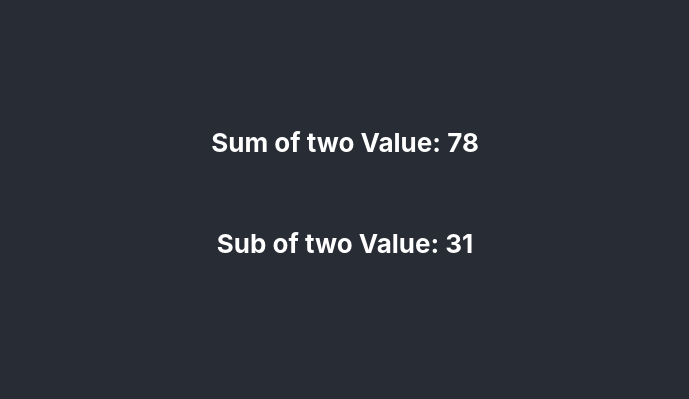
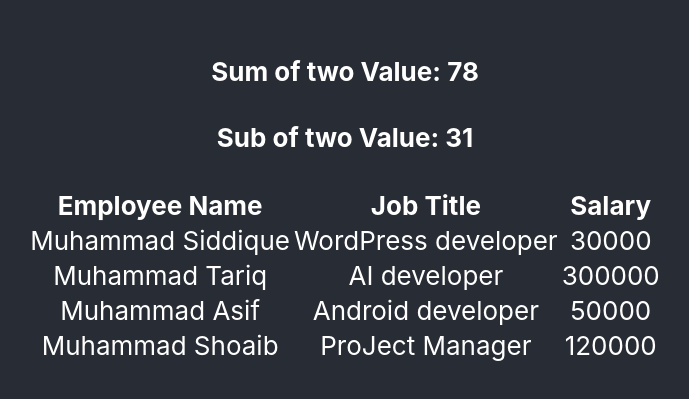
Before and after one commit to Muhammad1Siddique/react-typescript, a React (Create React App) app: page / in a window 1280 px wide. Shown: the part 207-606 px from the top of the page, without its empty margins (295-984 px from the left). Built offline with nearby package versions, Linux system fonts and the light colour scheme; the HTML template or start-up script is replaced by a standard one.

Commit message:
Props with object

```diff
--- a/src/App.tsx
+++ b/src/App.tsx
@@ -1,26 +1,14 @@
 import React from 'react';
+import PropsApp from './Components/PropsApp';
+import NewEmp from './Components/NewEmp';
 import './App.css';
 
-function Sum(a:number, b:number){
-  return a + b;
-}
-
-interface IProps {
-  value1: number;
-  value2: number;
-}
-
-function SubComponent(Props:IProps){
-  return <>{Props.value1 - Props.value2}</>
-}
-
 function App() {
-  const Value = Sum(33,45);
   return (
     <div className="App">
       <header className="App-header">
-       <h4>Sum of two Value: {Value}</h4>
-       <h4>Sub of two Value: <SubComponent value1={95} value2={64}/></h4>
+        <PropsApp/>
+        <NewEmp/>
       </header>
     </div>
   );
--- /dev/null
+++ b/src/Components/NewEmp.tsx
@@ -0,0 +1,36 @@
+import React from 'react'
+
+interface Employee{
+    EmpName: String;
+    JobTitle: String;
+    Salary: number;
+}
+
+function Welcome(Props:Employee) {
+    const {EmpName, JobTitle, Salary} = Props;
+    return (<tr><td>{EmpName}</td><td>{JobTitle}</td> <td>{Salary}</td></tr>)
+}
+
+const NewEmp = () => {
+    return (
+        <div>
+            <table>
+                <thead>
+                    <tr>
+                        <th>Employee Name</th>
+                        <th>Job Title</th>
+                        <th>Salary</th>
+                    </tr>
+                </thead>
+                <tbody>
+                <Welcome EmpName="Muhammad Siddique" JobTitle="WordPress developer" Salary={30000}/>
+                <Welcome EmpName="Muhammad Tariq" JobTitle="AI developer" Salary={300000}/>
+                <Welcome EmpName="Muhammad Asif" JobTitle="Android developer" Salary={50000}/>
+                <Welcome EmpName="Muhammad Shoaib" JobTitle="ProJect Manager" Salary={120000}/>
+                </tbody>
+            </table>
+
+        </div>
+    )
+}
+export default NewEmp;
--- /dev/null
+++ b/src/Components/PropsApp.tsx
@@ -0,0 +1,27 @@
+import React from 'react';
+import '../App.css';
+
+function Sum(a:number, b:number){
+  return a + b;
+}
+
+interface IProps {
+  value1: number;
+  value2: number;
+}
+
+function SubComponent(Props:IProps){
+  return <>{Props.value1 - Props.value2}</>
+}
+
+function PropsApp() {
+  const Value = Sum(33,45);
+  return (
+    <div>
+       <h4>Sum of two Value: {Value}</h4>
+       <h4>Sub of two Value: <SubComponent value1={95} value2={64}/></h4>
+    </div>
+  );
+}
+
+export default PropsApp;
```
